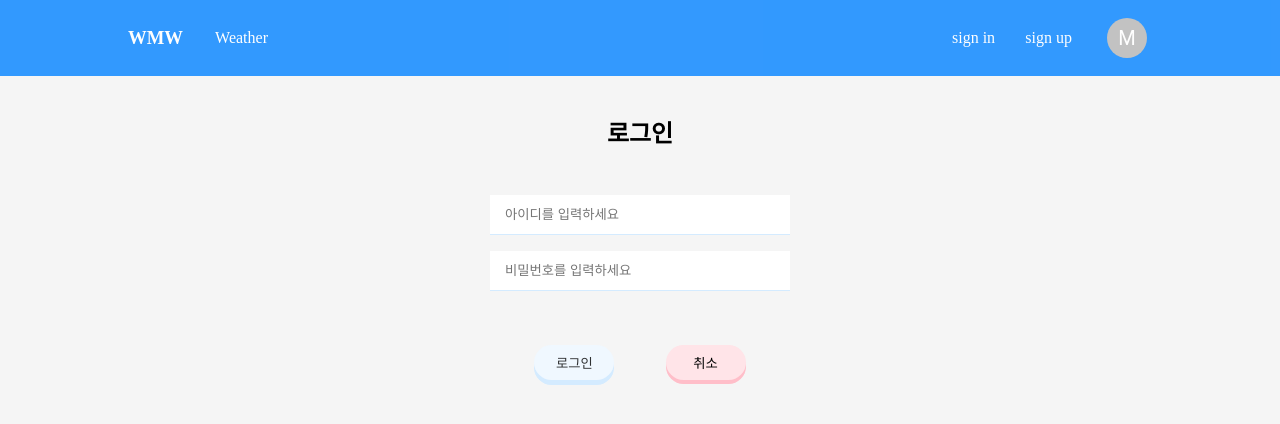
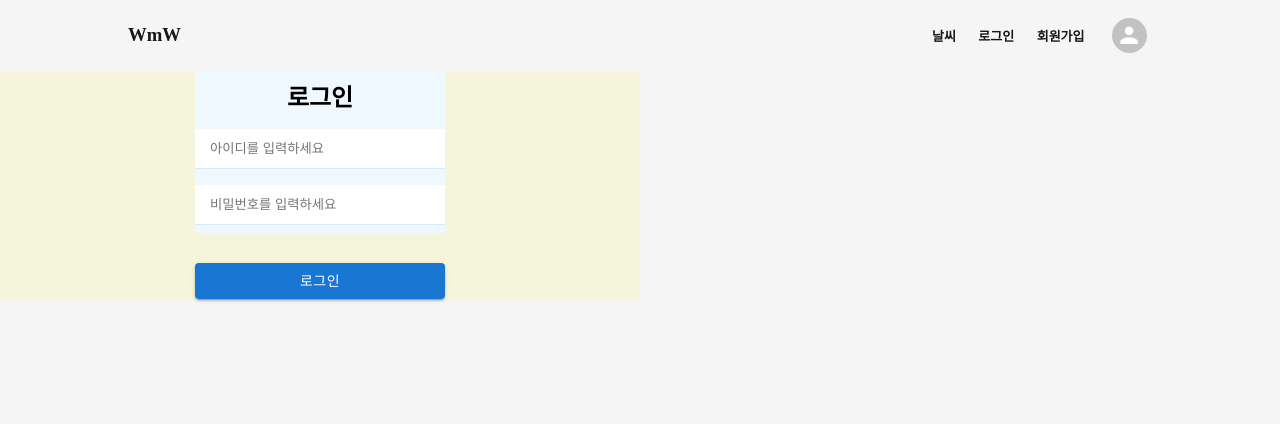
Before and after one commit to jwc406/field_practice, a React (Create React App) app in the folder client/: page /signIn in a window 1280 px wide. Shown: the top 424 px of the page. Built offline with nearby package versions, Linux system fonts and the light colour scheme; no server answers.

Commit message:
디자인 수정중

```diff
--- a/client/package.json
+++ b/client/package.json
@@ -7,6 +7,7 @@
     "@emotion/react": "^11.9.3",
     "@emotion/styled": "^11.9.3",
     "@mui/icons-material": "^5.8.4",
+    "@mui/lab": "^5.0.0-alpha.91",
     "@mui/material": "^5.9.0",
     "@testing-library/jest-dom": "^5.16.4",
     "@testing-library/react": "^13.3.0",
--- a/client/src/components/AccountMenu.tsx
+++ b/client/src/components/AccountMenu.tsx
@@ -25,7 +25,7 @@ export default function AccountMenu() {
   return (
     <React.Fragment>
       <Box sx={{ display: "flex", alignItems: "center", textAlign: "center" }}>
-        <Tooltip title="Account settings">
+        <Tooltip title="계정">
           <IconButton
             onClick={handleClick}
             size="small"
@@ -33,7 +33,7 @@ export default function AccountMenu() {
             aria-haspopup="true"
             aria-expanded={open ? "true" : undefined}
           >
-            <Avatar sx={{ width: 40, height: 40 }}>M</Avatar>
+            <Avatar sx={{ width: 35, height: 35 }}></Avatar>
           </IconButton>
         </Tooltip>
       </Box>
@@ -74,7 +74,7 @@ export default function AccountMenu() {
       >
         <Link to="/myPage">
           <MenuItem>
-            <Avatar /> My account
+            <Avatar /> 내 계정
           </MenuItem>
         </Link>
         <Divider />
@@ -83,7 +83,7 @@ export default function AccountMenu() {
             <ListItemIcon>
               <PersonAdd fontSize="small" />
             </ListItemIcon>
-            Add another account
+            회원가입
           </MenuItem>
         </Link>
         <Link to="/jw-users">
@@ -91,14 +91,14 @@ export default function AccountMenu() {
             <ListItemIcon>
               <Settings fontSize="small" />
             </ListItemIcon>
-            Admin Page
+            관리자
           </MenuItem>
         </Link>
         <MenuItem>
           <ListItemIcon>
             <Logout fontSize="small" />
           </ListItemIcon>
-          Logout
+          로그아웃
         </MenuItem>
       </Menu>
     </React.Fragment>
--- a/client/src/components/Header.tsx
+++ b/client/src/components/Header.tsx
@@ -16,19 +16,19 @@ export default function Header({ isLogin, setIsLogin }: any) {
     <div className="header">
       <div className="header_logos">
         <Link to="/">
-          <h3>WMW</h3>
+          <h3>WmW</h3>
         </Link>
-        <Link to="/weather">Weather</Link>
       </div>
       <div className="header_menus">
+        <Link to="/weather">날씨</Link>
         {isLogin ? (
           <Link onClick={logout} to={""}>
-            Logout
+            로그아웃
           </Link>
         ) : (
-          <Link to="/signIn">sign in</Link>
+          <Link to="/signIn">로그인</Link>
         )}
-        <Link to="/signUp">sign up</Link>
+        <Link to="/signUp">회원가입</Link>
         <AccountMenu />
       </div>
     </div>
--- a/client/src/components/Home.tsx
+++ b/client/src/components/Home.tsx
@@ -10,7 +10,7 @@ export default function Home(isLogin: any) {
               color: "blue",
             }}
           >
-            {sessionStorage.getItem("loginId")} 님, 안녕하세요 😊
+            {sessionStorage.getItem("loginId")}님, 안녕하세요 😊
           </p>
         ) : (
           <p
--- a/client/src/components/SignIn.tsx
+++ b/client/src/components/SignIn.tsx
@@ -1,6 +1,7 @@
 import axios from "axios";
 import React, { useEffect } from "react";
-import { Link } from "react-router-dom";
+
+import Button from "@mui/material/Button";
 
 export default function SignIn() {
   const [uid, setUid] = React.useState("");
@@ -40,9 +41,9 @@ export default function SignIn() {
   }, []);
 
   return (
-    <div className="postForm">
-      <h2>로그인</h2>
+    <div className="formContainer">
       <div className="inputForm">
+        <h2>로그인</h2>
         <input
           type="text"
           name="uid"
@@ -59,12 +60,9 @@ export default function SignIn() {
           onChange={handlePwd}
         />
       </div>
-      <button onClick={onClickLogin} className="btns">
+      <Button className="btn" onClick={onClickLogin} variant="contained">
         로그인
-      </button>
-      <button className="btns btns_del">
-        <Link to="/jw-users">취소</Link>
-      </button>
+      </Button>
     </div>
   );
 }
--- a/client/src/components/SignUp.tsx
+++ b/client/src/components/SignUp.tsx
@@ -1,6 +1,9 @@
 import React from "react";
 import { useRef, useState } from "react";
 import { Link, useNavigate } from "react-router-dom";
+
+import Button from "@mui/material/Button";
+import LoadingButton from "@mui/lab/LoadingButton";
 
 export default function SignUp() {
   const navigate = useNavigate();
@@ -71,17 +74,19 @@ export default function SignUp() {
           placeholder="비밀번호를 입력하세요"
         />
         <br></br>
-        <button
-          style={{
-            opacity: isLoading ? 0.3 : 1,
-          }}
-          className="btns"
-        >
-          {isLoading ? "가입 중입니다 ... 😀" : "회원가입"}
-        </button>
-        <button className="btns btns_del">
+        {isLoading ? (
+          <LoadingButton loading loadingIndicator="Loading…" variant="outlined">
+            Submit
+          </LoadingButton>
+        ) : (
+          <Button type="submit" variant="contained">
+            가입
+          </Button>
+        )}
+
+        <Button variant="outlined">
           <Link to="/jw-users">취소</Link>
-        </button>
+        </Button>
       </form>
     </div>
   );
--- a/client/src/index.css
+++ b/client/src/index.css
@@ -25,8 +25,6 @@ a {
 }
 
 .header {
-  color: white;
-  background-color: dodgerblue;
   display: flex;
   justify-content: space-between;
   align-items: center;
@@ -44,10 +42,6 @@ a {
   text-align: left;
 }
 
-.header a {
-  color: white;
-}
-
 .header_logos {
   display: flex;
   align-items: center;
@@ -58,8 +52,13 @@ a {
 .header_menus {
   display: flex;
   align-items: center;
-  flex-basis: 200px;
+  flex-basis: 220px;
   justify-content: space-between;
+}
+
+.header_menus a {
+  font-size: small;
+  font-weight: bold;
 }
 
 .home {
@@ -115,29 +114,6 @@ td {
   background-color: aliceblue;
 }
 
-.btns {
-  background: aliceblue;
-  color: rgba(0, 0, 0, 0.8);
-  border: none;
-  width: 80px;
-  border-radius: 20px;
-  padding: 8px;
-  box-shadow: 0px 5px 0px 0px rgb(212, 235, 255);
-  transition: 0.3s;
-}
-
-.btns_del {
-  background: rgb(255, 228, 232);
-  box-shadow: 0px 4px 0px 0px rgb(255, 190, 201);
-}
-
-.btns:hover {
-  transform: translateY(2px);
-  box-shadow: none;
-  transition: 0.3s;
-  cursor: pointer;
-}
-
 .container {
   display: flex;
   justify-content: center;
@@ -149,7 +125,8 @@ td {
 }
 
 .inputForm {
-  margin-bottom: 20px;
+  margin-bottom: 30px;
+  background-color: aliceblue;
 }
 
 input {
@@ -157,7 +134,7 @@ input {
   border-bottom: solid 1px rgb(212, 235, 255);
   padding: 12px 15px;
   margin: 8px 0;
-  width: 300px;
+  width: 250px;
   transition: 1s;
 }
 
@@ -167,8 +144,16 @@ input:focus {
   transition: 0.3s;
 }
 
-.postForm button {
-  margin: 2% 2% 0 2%;
+.formContainer {
+  display: flex;
+  background-color: beige;
+  width: 50%;
+  flex-direction: column;
+  align-items: center;
+}
+
+.formContainer .btn {
+  width: 250px;
 }
 
 .patch {
```
Also changed, not shown: 2 other files (tests, documents, lock files or other folders).
